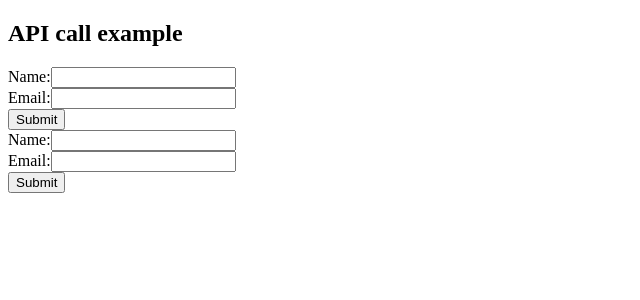
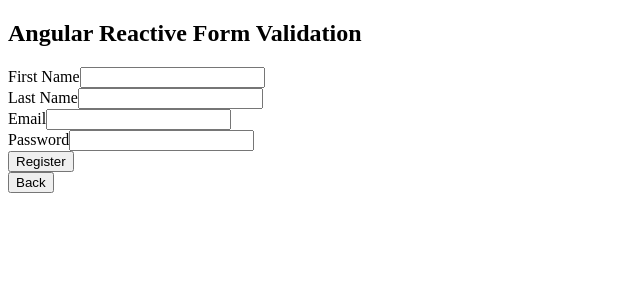
Before and after one commit to guruttn/knowledgeMeetAngular, an Angular app: page /reactive in a window 1280 px wide. Shown: the top 300 px of the page, without its empty margins (0-640 px from the left). Built offline with nearby package versions, Linux system fonts and the light colour scheme.

Commit message:
form and routing

```diff
--- a/package.json
+++ b/package.json
@@ -19,6 +19,9 @@
     "@angular/platform-browser": "~11.2.4",
     "@angular/platform-browser-dynamic": "~11.2.4",
     "@angular/router": "~11.2.4",
+    "@ng-bootstrap/ng-bootstrap": "^9.0.2",
+    "bootstrap": "^4.6.0",
+    "jquery": "^3.6.0",
     "rxjs": "~6.6.0",
     "tslib": "^2.0.0",
     "zone.js": "~0.11.3"
--- a/src/app/app.component.html
+++ b/src/app/app.component.html
@@ -1,2 +1,3 @@
-<app-home></app-home>
-<app-form></app-form>
+<router-outlet>
+
+</router-outlet>
--- a/src/app/app.module.ts
+++ b/src/app/app.module.ts
@@ -7,7 +7,19 @@
 import { CamelcasePipe } from './camelcase.pipe'
 import { HomeService } from './home-service';
 import { HttpClientModule } from '@angular/common/http';
+// import { AppRoutingModule} from '@angular/router'
 import { FormComponent } from './form/form.component';
+import { RouterModule, Routes } from '@angular/router';
+//setting up routes
+const MyRoutes: Routes = [
+  { path: '', redirectTo: 'home', pathMatch: 'full' },
+  {
+    path: 'reactive', component: FormComponent
+  },
+  {
+    path: 'home', component: HomeComponent
+  }
+]
 
 @NgModule({
   declarations: [
@@ -20,9 +32,12 @@
     BrowserModule,
     FormsModule,
     HttpClientModule,
-    ReactiveFormsModule
+    ReactiveFormsModule,
+    RouterModule.forRoot(MyRoutes)
+
   ],
   providers: [HomeService],
-  bootstrap: [AppComponent]
+  bootstrap: [AppComponent],
+  exports: [RouterModule]
 })
 export class AppModule { }
--- a/src/app/form/form.component.css
+++ b/src/app/form/form.component.css
@@ -0,0 +1,3 @@
+.invalid-feedback{
+    color:red;
+}
--- a/src/app/form/form.component.html
+++ b/src/app/form/form.component.html
@@ -1,9 +1,52 @@
-<form [formGroup]="form" (submit)="submit()">
-    <label for="name">Name:</label>
-    <input formControlName="name" />
-    <br />
-    <label for="name">Email:</label>
-    <input formControlName="email" />
-    <br />
-    <button>Submit</button>
-</form>
+<!-- main app container -->
+<div class="jumbotron">
+    <div class="container">
+        <div class="row">
+            <div class="col-md-6 offset-md-3">
+                <h2>Angular Reactive Form Validation</h2>
+                <form [formGroup]="registerForm" (ngSubmit)="onSubmit()">
+                    <div class="form-group">
+                        <label>First Name</label>
+                        <input type="text" formControlName="firstName" class="form-control"
+                            [ngClass]="{ 'is-invalid': submitted && f.firstName.errors }" />
+                        <div *ngIf="submitted && f.firstName.errors" class="invalid-feedback">
+                            <div *ngIf="f.firstName.errors.required">First Name is required</div>
+                        </div>
+                    </div>
+                    <div class="form-group">
+                        <label>Last Name</label>
+                        <input type="text" formControlName="lastName" class="form-control"
+                            [ngClass]="{ 'is-invalid': submitted && f.lastName.errors }" />
+                        <div *ngIf="submitted && f.lastName.errors" class="invalid-feedback">
+                            <div *ngIf="f.lastName.errors.required">Last Name is required</div>
+                        </div>
+                    </div>
+                    <div class="form-group">
+                        <label>Email</label>
+                        <input type="text" formControlName="email" class="form-control"
+                            [ngClass]="{ 'is-invalid': submitted && f.email.errors }" />
+                        <div *ngIf="submitted && f.email.errors" class="invalid-feedback">
+                            <div *ngIf="f.email.errors.required">Email is required</div>
+                            <div *ngIf="f.email.errors.email">Email must be a valid email address</div>
+                        </div>
+                    </div>
+                    <div class="form-group">
+                        <label>Password</label>
+                        <input type="password" formControlName="password" class="form-control"
+                            [ngClass]="{ 'is-invalid': submitted && f.password.errors }" />
+                        <div *ngIf="submitted && f.password.errors" class="invalid-feedback">
+                            <div *ngIf="f.password.errors.required">Password is required</div>
+                            <div *ngIf="f.password.errors.minlength">Password must be at least 6 characters</div>
+                        </div>
+                    </div>
+                    <div class="form-group">
+                        <button  class="btn btn-primary" >Register</button>
+                    </div>
+                    <div class="form-group">
+                        <button class="btn btn-primary" routerLink="/home">Back</button>
+                    </div>
+                </form>
+            </div>
+        </div>
+    </div>
+</div>
--- a/src/app/form/form.component.ts
+++ b/src/app/form/form.component.ts
@@ -1,5 +1,5 @@
 import { Component, OnInit } from '@angular/core';
-import { FormBuilder, Validators } from '@angular/forms';
+import { FormBuilder, FormGroup, Validators } from '@angular/forms';
 
 @Component({
   selector: 'app-form',
@@ -7,19 +7,32 @@
   styleUrls: ['./form.component.css']
 })
 export class FormComponent implements OnInit {
-  form: any;
+  registerForm: FormGroup;
+  submitted = false;
 
-  constructor(private _fb: FormBuilder) { }
+  constructor(private formBuilder: FormBuilder) { }
 
-  ngOnInit(): void {
-    this.form = this._fb.group({
-      name: ['', [Validators.required]],
-      email: ['', [Validators.required]]
-    })
+  ngOnInit() {
+    this.registerForm = this.formBuilder.group({
+      firstName: ['', Validators.required],
+      lastName: ['', Validators.required],
+      email: ['', [Validators.required, Validators.email]],
+      password: ['', [Validators.required, Validators.minLength(6)]]
+    });
   }
 
+  // convenience getter for easy access to form fields
+  get f() { return this.registerForm.controls; }
 
-  submit() {
-    console.log(this.form.value);
+  onSubmit() {
+    this.submitted = true;
+
+    // stop here if form is invalid
+    if (this.registerForm.invalid) {
+      return;
+    }
+
+    alert('SUCCESS!! :-)')
   }
+
 }
--- a/src/app/home/home.component.css
+++ b/src/app/home/home.component.css
@@ -0,0 +1,3 @@
+.invalid-feedback{
+    color:red;
+}
--- a/src/app/home/home.component.html
+++ b/src/app/home/home.component.html
@@ -1,15 +1,43 @@
 <h2>
-    API call example
+    Template Driven Form
 </h2>
 <div>
     <form #f="ngForm" (submit)="submit(f)">
+
+
+
         <label for="name">Name:</label>
-        <input name="name" required ngModel />
+<input id="name" name="name" class="form-control"
+required  [(ngModel)]="formData.name"
+    #name="ngModel">
+            <div *ngIf="name.invalid && (name.dirty || name.touched)" class="invalid-feedback">
+
+            <div *ngIf="name.errors.required">
+                Name is required.
+            </div>
+
+
+        </div>
         <br />
         <label for="name">Email:</label>
-        <input name="email" required ngModel />
-        <br />
-        <button>Submit</button>
+        <input name="email"
+        type="email"
+        required  [(ngModel)]="formData.email"
+          pattern="[a-z0-9._%+-]+@[a-z0-9.-]+\.[a-z]{2,4}$"
+
+        #email="ngModel"
+ />
+        <div *ngIf="email.invalid && (email.dirty || email.touched)" class="invalid-feedback">
+
+            <div *ngIf="email.errors.required">
+                Email is required.
+            </div>
+                <p *ngIf="email.errors?.pattern">This is not a valid Email!!!</p>
+
+
+
+        </div>
+        <br />     <button [disabled]="f.form.status==='INVALID'" >Submit</button>
     </form>
 
 </div>
--- a/src/app/home/home.component.ts
+++ b/src/app/home/home.component.ts
@@ -1,5 +1,6 @@
 import { AfterContentChecked, AfterContentInit, AfterViewChecked, AfterViewInit, Component, ContentChild, DoCheck, ElementRef, Input, OnChanges, OnDestroy, OnInit, SimpleChanges, ViewChild } from '@angular/core';
 import { HomeService } from '../home-service';
+import { Router } from '@angular/router';
 
 @Component({
   selector: 'app-home',
@@ -7,9 +8,9 @@
   styleUrls: ['./home.component.css']
 })
 export class HomeComponent implements OnInit {
-  apiResponse: any = [];
+  formData: any = {};
 
-  constructor(private homeService: HomeService) { }
+  constructor(private router: Router) { }
 
 
 
@@ -19,6 +20,7 @@
   }
 
   submit(form) {
-    console.log(form);
+    this.router.navigateByUrl('/reactive');
+
   }
 }
--- a/src/index.html
+++ b/src/index.html
@@ -6,6 +6,9 @@
   <base href="/">
   <meta name="viewport" content="width=device-width, initial-scale=1">
   <link rel="icon" type="image/x-icon" href="favicon.ico">
+
+
+
 </head>
 <body>
   <app-root></app-root>
```
Also changed, not shown: 1 other file (tests, documents, lock files or other folders).
